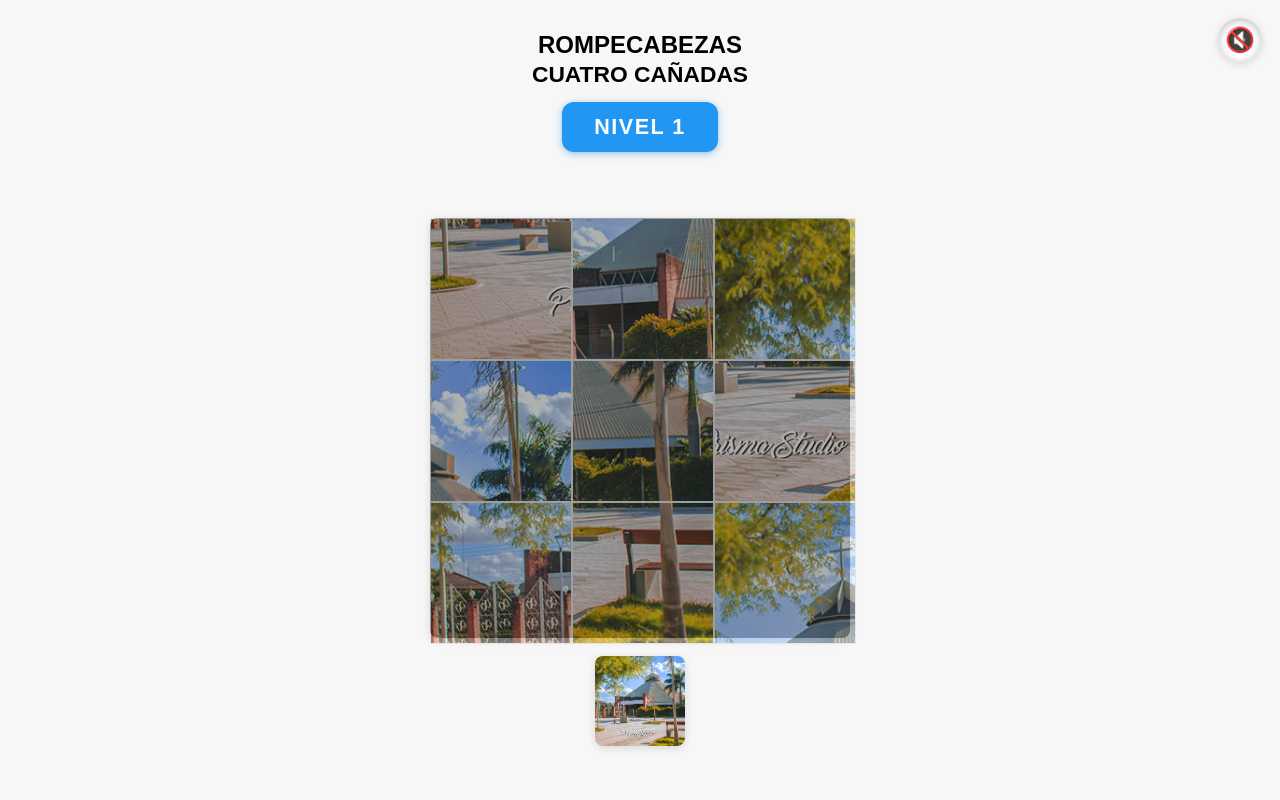
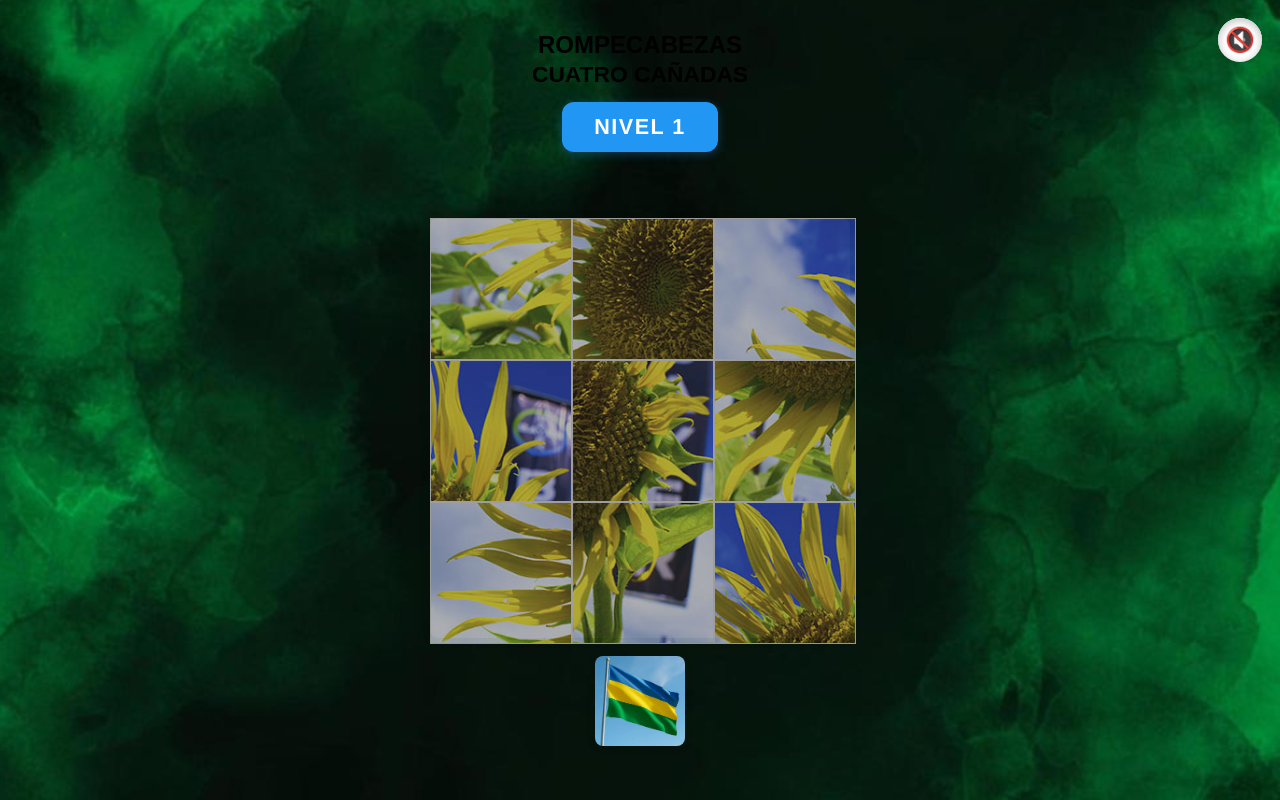
Before and after one commit to PrismaCuatroCanadas/Radio-Capital-Soyera, a plain HTML site: page rompecabezas.html in a window 1280 px wide. Drawn offline with Linux system fonts and the light colour scheme.

Commit message:
rompecabezas.html

```diff
--- a/rompecabezas.html
+++ b/rompecabezas.html
@@ -10,7 +10,8 @@
       height: 100%;
       margin: 0;
       padding: 0;
-      background: #f7f7f7;
+      background: #f7f7f7 url('fondo.jpg') no-repeat center center fixed;
+      background-size: cover;
     }
     body {
       min-height: 100vh;
@@ -295,9 +296,9 @@
     </div>
   </div>
   <script>
-    const filas = 3, columnas = 3;
     const totalImagenes = 20;
     let indiceImagen = 1;
+    let filas = 3, columnas = 3;
     let piezas = [];
     let posiciones = [];
     const puzzle = document.getElementById('puzzle');
@@ -305,7 +306,14 @@
     let tam = 300; // Valor por defecto, se ajusta luego
 
     function nombreImagen() {
-      return `imagen${indiceImagen}.jpg`;
+      // Niveles 1-5: imagen aleatoria entre imagen1.jpg e imagen5.jpg
+      if (indiceImagen >= 1 && indiceImagen <= 5) {
+        let imgIndex = Math.floor(Math.random() * 5) + 1;
+        return `imagen${imgIndex}.jpg`;
+      }
+      // Para niveles 21-40, usar las mismas imágenes cíclicamente
+      let imgIndex = ((indiceImagen - 1) % totalImagenes) + 1;
+      return `imagen${imgIndex}.jpg`;
     }
 
     function ajustarTamano() {
@@ -335,6 +343,14 @@
     }
 
     function crearRompecabezas() {
+      // Cambiar a 4x4 para niveles 21-40
+      if (indiceImagen >= 21 && indiceImagen <= 40) {
+        filas = 4;
+        columnas = 4;
+      } else {
+        filas = 3;
+        columnas = 3;
+      }
       piezas = [];
       posiciones = [];
       puzzle.innerHTML = '';
```
